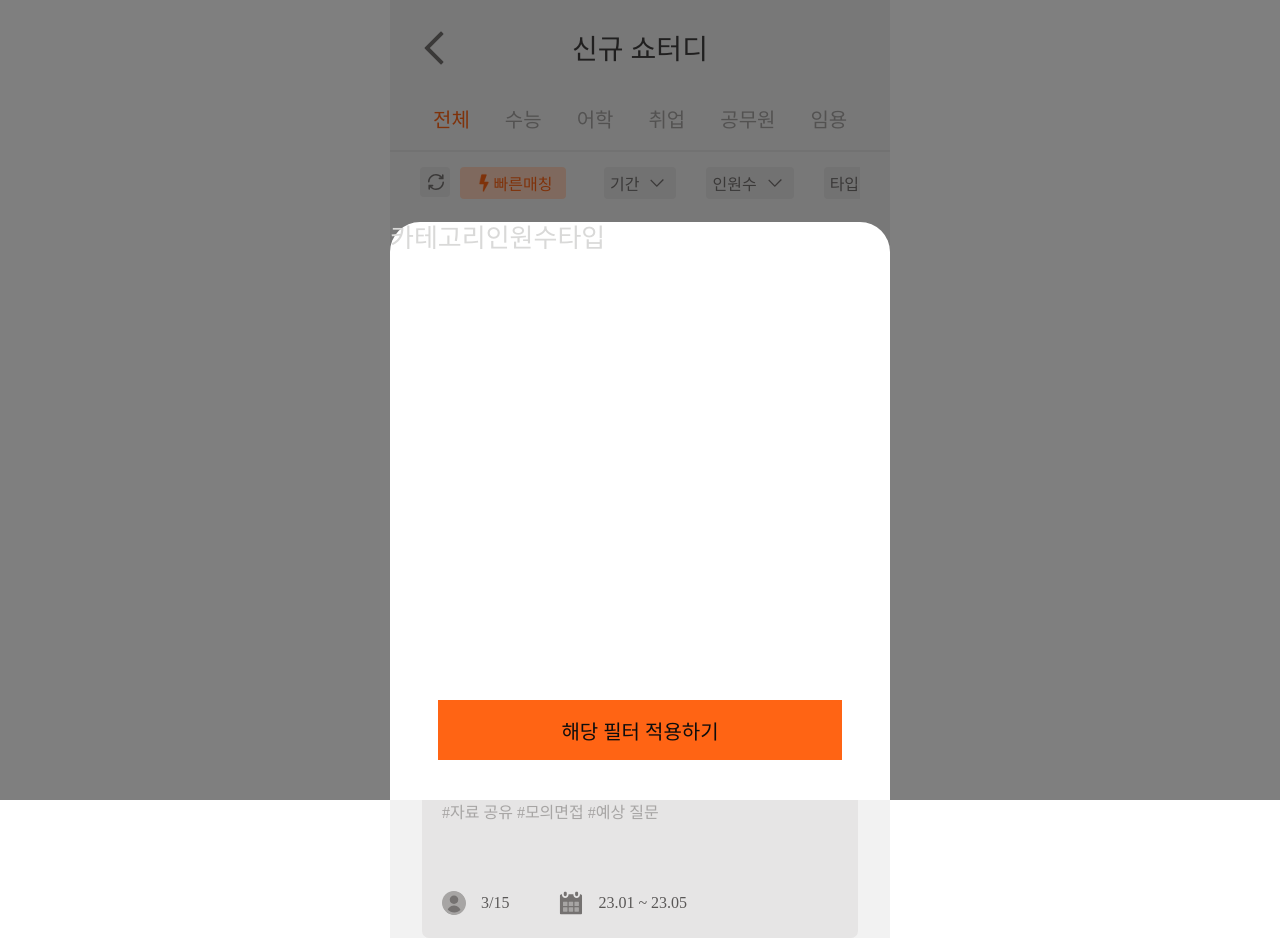
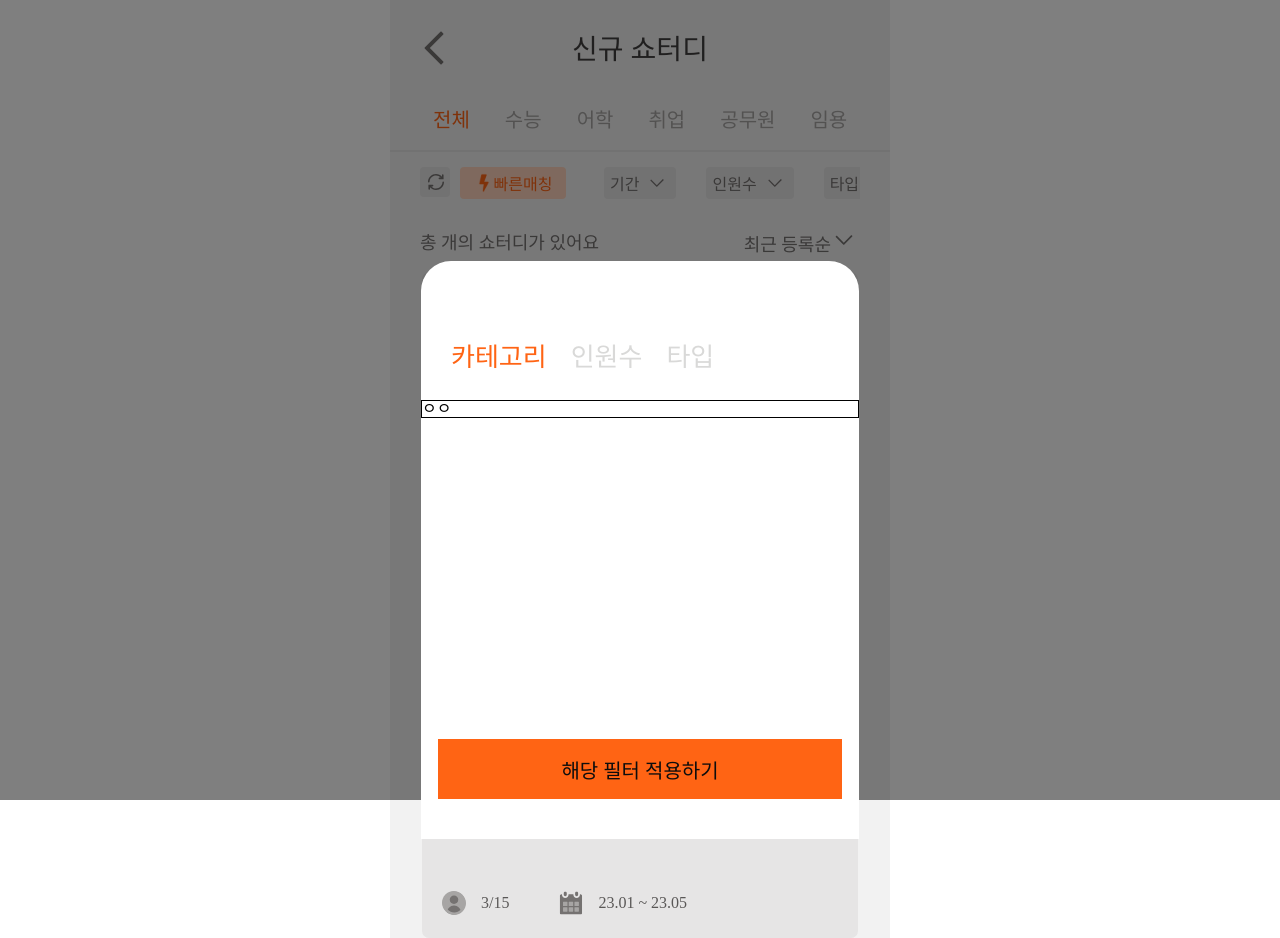
Before and after one commit to scato3/front-end, a Next.js app: page /studyList in a window 1280 px wide. Both pictures are taken after a click on the button "빠른매칭". Built offline with nearby package versions, Linux system fonts and the light colour scheme; a web font is replaced by a local one.

Commit message:
studyList 현재 상황

```diff
--- a/src/app/studyList/_component/QuickMatchBtn.tsx
+++ b/src/app/studyList/_component/QuickMatchBtn.tsx
@@ -11,14 +11,16 @@ import QuickModal from "./QuickModal";
 export default function QuickMatchBtn() {
     const [ quickMatch, setQuickMatch ] = useState<boolean>(false);
     const [ isModalOpen, setIsModalOpen ] = useState(false);
+    const [ isFiltered, setIsFiltered ] = useState();
 
     const toggleModal = () => {
         setIsModalOpen(!isModalOpen);
+        setQuickMatch(false);
     }
 
     const handleQuickMatch = () => {
-        setQuickMatch(!quickMatch);
-        toggleModal();
+        setQuickMatch(true);
+        setIsModalOpen(true);
     };
 
     return (
@@ -41,7 +43,7 @@ export default function QuickMatchBtn() {
             {isModalOpen&& (
                 <ModalPortal>
                     <ModalContainer handleCloseModal={toggleModal}>
-                        <QuickModal />
+                        <QuickModal setIsModalOpen={setIsModalOpen} setQuickMatch={setQuickMatch} />
                     </ModalContainer>
                 </ModalPortal>
             )}
--- a/src/app/studyList/_component/QuickModal.tsx
+++ b/src/app/studyList/_component/QuickModal.tsx
@@ -1,30 +1,36 @@
 import styles from "./quickModal.module.css";
 import Button from "@/app/_component/button/Button";
+import { useState } from "react";
 
-const tabs = [
-    {
-        name: "카테고리"
-    },
-    {
-        name: "인원수"
-    },
-    {
-        name: "타입"
-    },
-]
-export default function QuickModal() {
+interface IQuickModal {
+    setIsModalOpen: React.Dispatch<React.SetStateAction<boolean>>;
+    setQuickMatch: React.Dispatch<React.SetStateAction<boolean>>;
+}
+
+const tabs :string[] = ["카테고리", "인원수", "타입"];
+
+export default function QuickModal({setIsModalOpen, setQuickMatch} : IQuickModal) {
+    const [tabSelected, setTabSelected] = useState("카테고리");
+
     return (
         <div className={styles.container}>
             <div className={styles.tabBox}>
                 {tabs.map((tab, index) => (
-                    <p className={styles.tab} key={index}>{tab.name}</p>
+                    <p
+                        key={index}
+                        className={tabSelected === tab ? `${styles.tab} ${styles.tabSelected}` : styles.tab}
+                        onClick={() => {setTabSelected(tab);}}>
+                        {tab}
+                    </p>
                 ))}
             </div>
             <div className={styles.filterBox}>
-
+                ㅇㅇ
             </div>
             <div className={styles.btnBox}>
-                <Button size="large" onClick={()=>{return}}>해당 필터 적용하기</Button>
+                <Button size="large" onClick={()=>{setQuickMatch(true)}}>
+                    해당 필터 적용하기
+                </Button>
             </div>
         </div>
     )
--- a/src/app/studyList/_component/quickModal.module.css
+++ b/src/app/studyList/_component/quickModal.module.css
@@ -1,19 +1,23 @@
 .container {
-    width: 500px;
     height: 578px;
     display: flex;
     flex-direction: column;
     background-color: white;
+    border-top-left-radius: 30px;
+    border-top-right-radius: 30px;
     position: fixed;
     bottom: 0;
-    border-top-left-radius: 30px;
-    border-top-right-radius: 30px;
-
+    top: 50%;
+    left: 50%;
+    transform: translate(-50%, -50%);
+    margin-top: 150px;
 }
 
 .tabBox {
     display: flex;
-
+    margin-top: 80px;
+    margin-left: 30px;
+    gap: 24px;
 }
 
 .tab {
@@ -24,8 +28,15 @@
     cursor: pointer;
 }
 
+.tabSelected {
+    color: var(--main-200);
+}
+
 .filterBox {
-
+    border: 1px solid black;
+    width: 436px;
+    align-self: center;
+    margin-top: 25px;
 }
 
 .btnBox {
--- a/src/app/studyList/page.tsx
+++ b/src/app/studyList/page.tsx
@@ -9,9 +9,7 @@ import Image from "next/image";
 import Card from "../_component/main_home/Card";
 import arrowIcon from "../../../public/icons/Arrow_down.svg";
 import { useState } from "react";
-import ModalContainer from "@/app/_component/ModalContainer";
-import ModalPortal from "@/app/_component/ModalPortal";
-import QuickModal from "./_component/QuickModal";
+
 
 import { Swiper, SwiperSlide } from 'swiper/react';
 import { FreeMode } from "swiper/modules";
@@ -84,12 +82,7 @@ const filter = [
 
 export default function StudyList () {
     const router = useRouter();
-    const [ activeTab, setActiveTab ] = useState("전체");
-    const [ isModalOpen, setIsModalOpen ] = useState(false);
-
-    const toggleModal = () => {
-        setIsModalOpen(!isModalOpen);
-    }
+    const [ activeTab, setActiveTab ] = useState<string>("전체");
 
     return (
         <div className={styles.container}>
```
